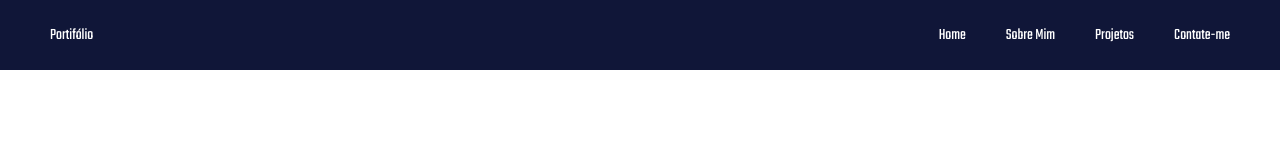
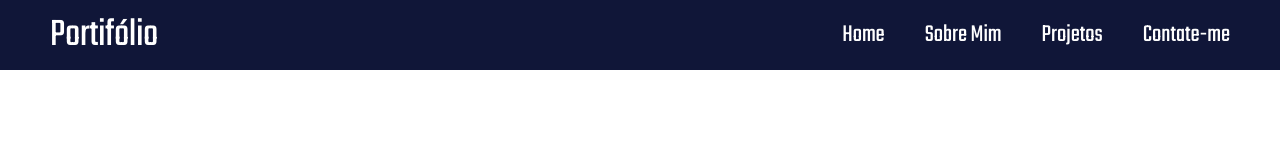
Before and after one commit to WillianAmorim/my-portfolio, a React (Create React App) app: page / in a window 1280 px wide. Shown: the top 160 px of the page. Built offline with nearby package versions, Linux system fonts and the light colour scheme.

Commit message:
adicionado font-size em elementos do header

```diff
--- a/src/styles/Header.js
+++ b/src/styles/Header.js
@@ -10,9 +10,17 @@ export const Container = styled.div `
   background-color: #101638;
   color: #FFFFFF;
 
+  div {
+    font-size: 40px;
+  }
+
   ul {
     display: flex;
     list-style: none;
     gap: 40px;
+
+    li {
+      font-size: 25px;
+    }
   }
 `
```
